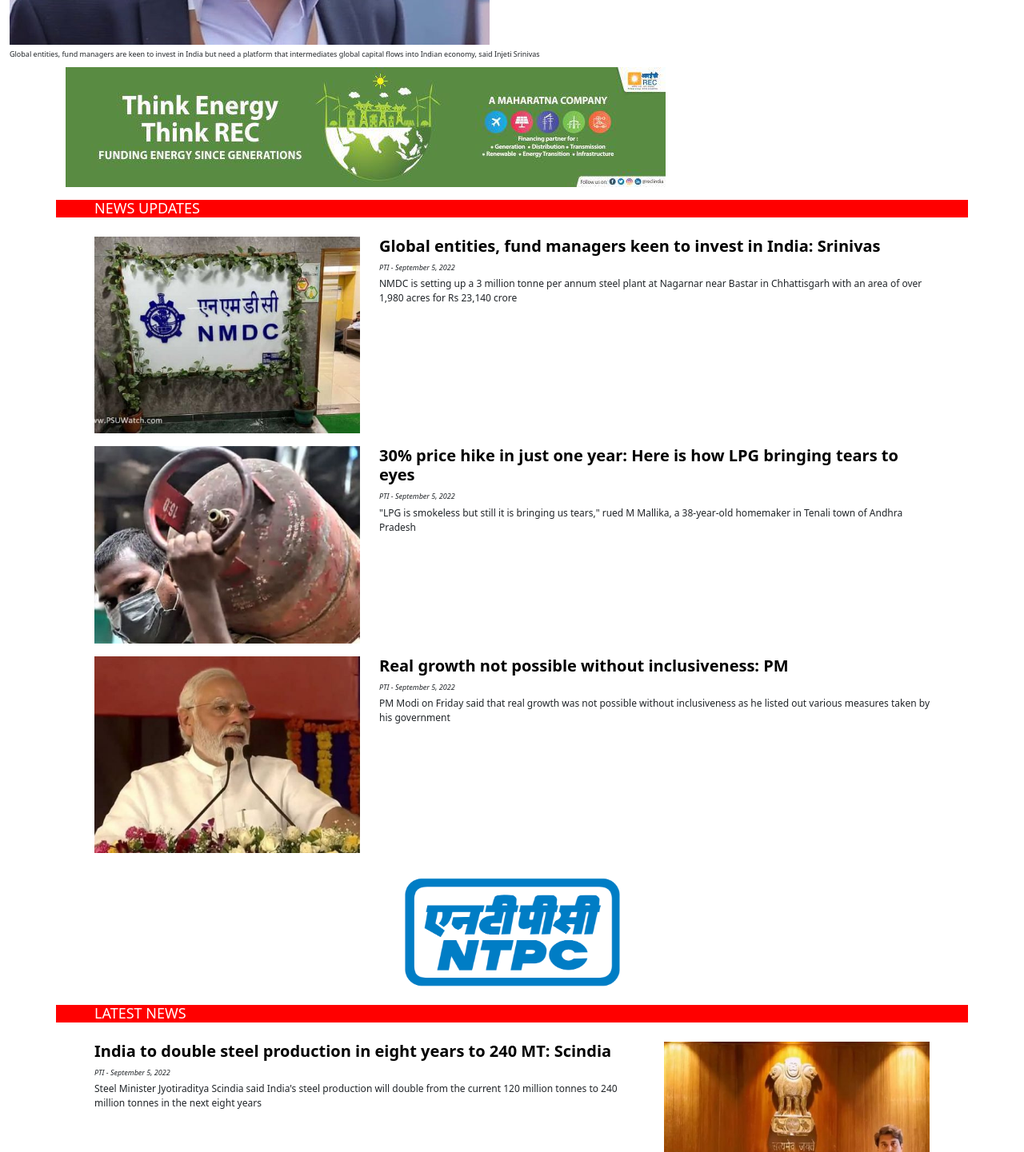
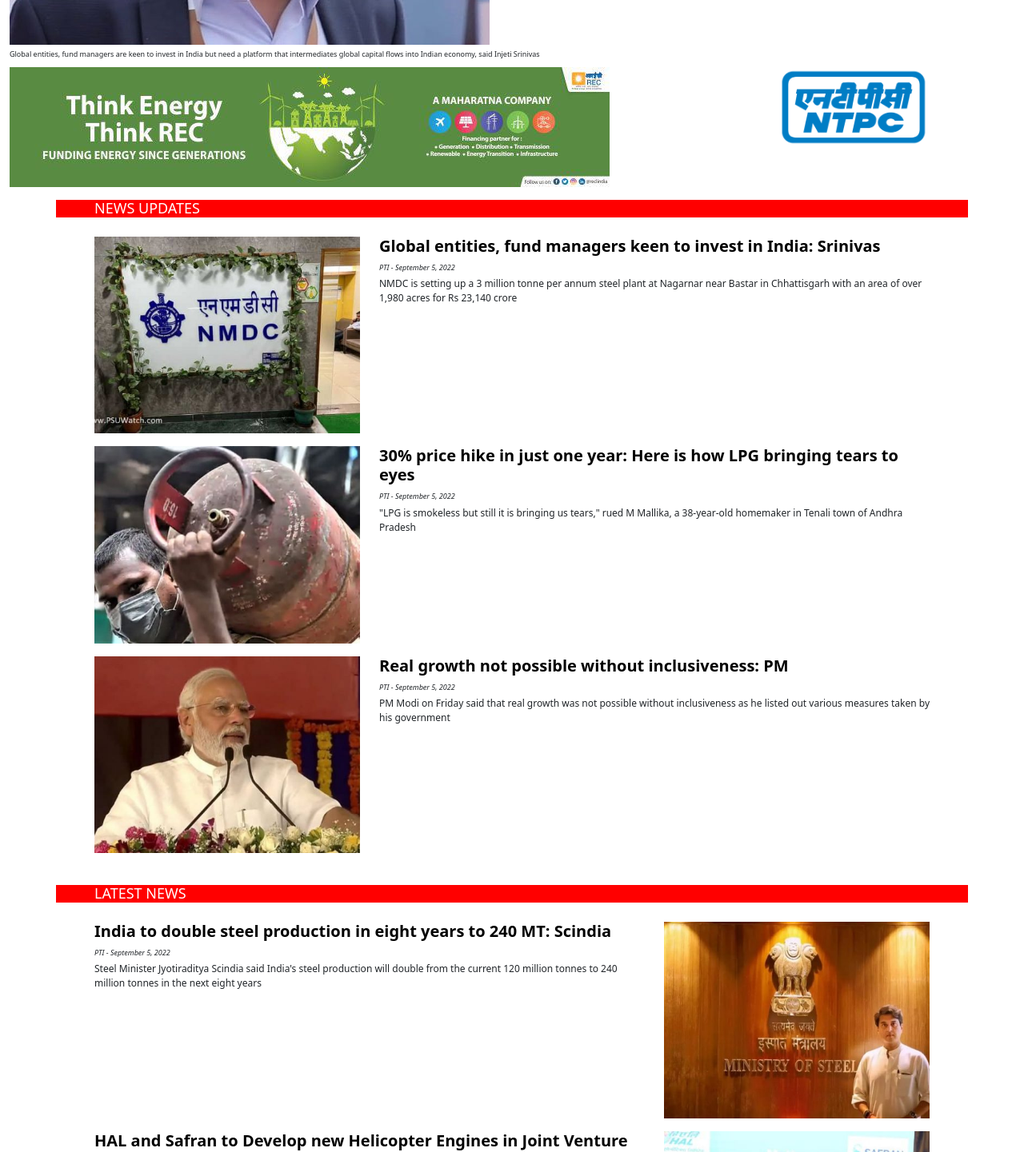
Before and after one commit to sudhanshusmith/psuwatch, a plain HTML site: page index.html in a window 1280 px wide. Shown: the part 552-1993 px from the top of the page at 80% size. Drawn offline with Linux system fonts and the light colour scheme.

Commit message:
merging 2 advirtisment

```diff
--- a/css/style.css
+++ b/css/style.css
@@ -126,7 +126,7 @@
   text-align: center;
 }
 .ntpc img{
-  height: 150px;
+  height: 100px;
 }
 
 
--- a/index.html
+++ b/index.html
@@ -17,10 +17,8 @@
       </div>
     </div>
 
-
     <div class="container-fluid red-bor">
       <div class="row">
-
         <!-- Main Post Starts Here  -->
         <div class="col-sm-7 main-post blue-bor">
           <p class="category">NEWS UPDATES</p>
@@ -51,7 +49,6 @@
 
         <!-- Sidebar Post Container  -->
         <div class="col-sm-5 side-post blue-bor">
-
           <!-- Side Post Layout Starts Here -->
           <div class="d-flex flex-column side-post-layout black-bor my-3">
             <a href=""
@@ -77,15 +74,13 @@
           <!-- Side Post Layout Starts Here -->
           <div class="d-flex flex-column side-post-layout black-bor my-3">
             <a href=""
-              ><img
-                src="images/prize.jpg"
-                class="img-fluid"
-                alt=""
+              ><img src="images/prize.jpg" class="img-fluid" alt=""
             /></a>
             <a href=""
               ><h6>
                 <b>
-                  OFC Cable Assembly for BEL Radar indigenised under Make-II scheme</b
+                  OFC Cable Assembly for BEL Radar indigenised under Make-II
+                  scheme</b
                 >
               </h6></a
             >
@@ -100,10 +95,17 @@
     </div>
 
     <!-- Advetisment Image  -->
-    <div class="container red-bor">
+    <div class="container-fluid red-bor">
       <div class="row">
-        <div class="col blue-bor">
-          <a href="https://recindia.nic.in/"><img src="images/rec.jpg" class="img-fluid" alt=""></a>
+        <div class="col-8 blue-bor">
+          <a href="https://recindia.nic.in/"
+            ><img src="images/rec.jpg" class="img-fluid" alt=""
+          /></a>
+        </div>
+        <div class="col-4 blue-bor ntpc">
+          <a href="https://www.ntpc.co.in/"
+            ><img src="images/ntpc.png" class="img-fluid" alt=""
+          /></a>
         </div>
       </div>
     </div>
@@ -162,7 +164,8 @@
               <a href=""
                 ><h5>
                   <b>
-                    30% price hike in just one year: Here is how LPG bringing tears to eyes</b
+                    30% price hike in just one year: Here is how LPG bringing
+                    tears to eyes</b
                   >
                 </h5></a
               >
@@ -170,7 +173,9 @@
                 <i>PTI - September 5, 2022</i>
               </p>
               <p class="description">
-                "LPG is smokeless but still it is bringing us tears," rued M Mallika, a 38-year-old homemaker in Tenali town of Andhra Pradesh
+                "LPG is smokeless but still it is bringing us tears," rued M
+                Mallika, a 38-year-old homemaker in Tenali town of Andhra
+                Pradesh
               </p>
             </div>
           </div>
@@ -192,35 +197,25 @@
             <div class="col-sm-8 black-bor">
               <a href=""
                 ><h5>
-                  <b>
-                    Real growth not possible without inclusiveness: PM</b
-                  >
+                  <b> Real growth not possible without inclusiveness: PM</b>
                 </h5></a
               >
               <p class="publish-date">
                 <i>PTI - September 5, 2022</i>
               </p>
               <p class="description">
-                PM Modi on Friday said that real growth was not possible without inclusiveness as he listed out various measures taken by his government
+                PM Modi on Friday said that real growth was not possible without
+                inclusiveness as he listed out various measures taken by his
+                government
               </p>
             </div>
           </div>
         </div>
         <!-- End of Single Bottom Post  -->
-
       </div>
     </div>
     <!-- End of Making Category News  -->
 
-
-    <!-- Advetisment Image  -->
-    <div class="container red-bor ntpc">
-      <div class="row">
-        <div class="col blue-bor">
-          <a href="https://www.ntpc.co.in/"><img src="images/ntpc.png" class="img-fluid" alt=""></a>
-        </div>
-      </div>
-    </div>
     <!-- Start Making a Category News with images at right -->
     <div class="container red-bor mb-3">
       <div class="row d-flex flex-column">
@@ -242,7 +237,8 @@
               <a href=""
                 ><h5>
                   <b>
-                    India to double steel production in eight years to 240 MT: Scindia</b
+                    India to double steel production in eight years to 240 MT:
+                    Scindia</b
                   >
                 </h5></a
               >
@@ -250,7 +246,9 @@
                 <i>PTI - September 5, 2022</i>
               </p>
               <p class="description">
-                Steel Minister Jyotiraditya Scindia said India's steel production will double from the current 120 million tonnes to 240 million tonnes in the next eight years
+                Steel Minister Jyotiraditya Scindia said India's steel
+                production will double from the current 120 million tonnes to
+                240 million tonnes in the next eight years
               </p>
             </div>
           </div>
@@ -273,7 +271,8 @@
               <a href=""
                 ><h5>
                   <b>
-                    HAL and Safran to Develop new Helicopter Engines in Joint Venture</b
+                    HAL and Safran to Develop new Helicopter Engines in Joint
+                    Venture</b
                   >
                 </h5></a
               >
@@ -281,7 +280,8 @@
                 <i>PTI - September 5, 2022</i>
               </p>
               <p class="description">
-                Both HAL and Safran will extend their long-lasting partnership by establishing a new aero-engine company in India, as per MoU
+                Both HAL and Safran will extend their long-lasting partnership
+                by establishing a new aero-engine company in India, as per MoU
               </p>
             </div>
           </div>
@@ -304,7 +304,8 @@
               <a href=""
                 ><h5>
                   <b>
-                    Sensex declines by over 250 pts in early trade & Nifty reaches 18,000-level</b
+                    Sensex declines by over 250 pts in early trade & Nifty
+                    reaches 18,000-level</b
                   >
                 </h5></a
               >
@@ -312,15 +313,14 @@
                 <i>PTI - September 5, 2022</i>
               </p>
               <p class="description">
-                Sensex declined by over 250 points in early trade to slip below the 61,000-mark & NSE Nifty fell by 45.80 points to stand at 18,157
+                Sensex declined by over 250 points in early trade to slip below
+                the 61,000-mark & NSE Nifty fell by 45.80 points to stand at
+                18,157
               </p>
             </div>
           </div>
         </div>
         <!-- End of Single Bottom Post  -->
-
-
-
       </div>
     </div>
     <!-- End of Making Category News  -->
```
